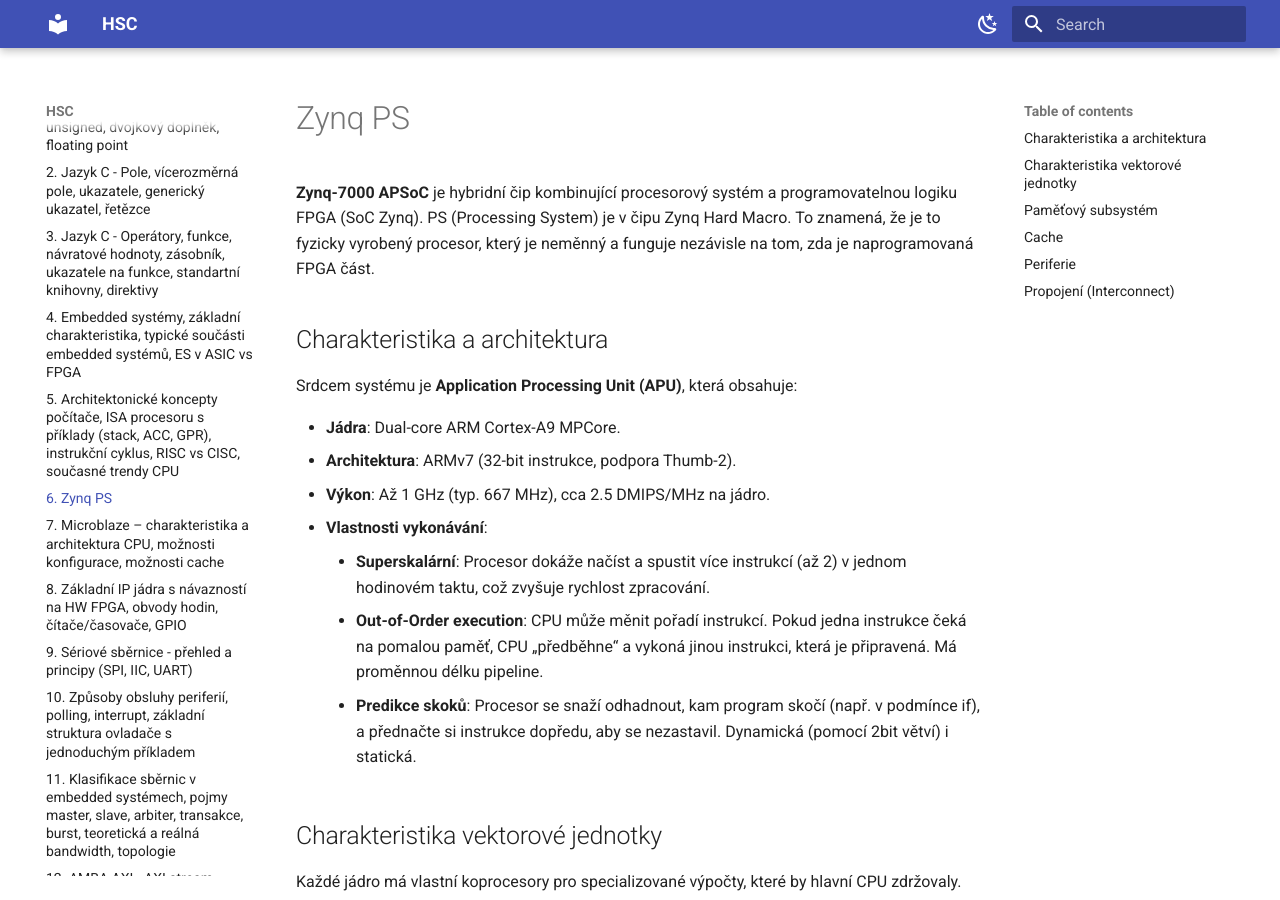
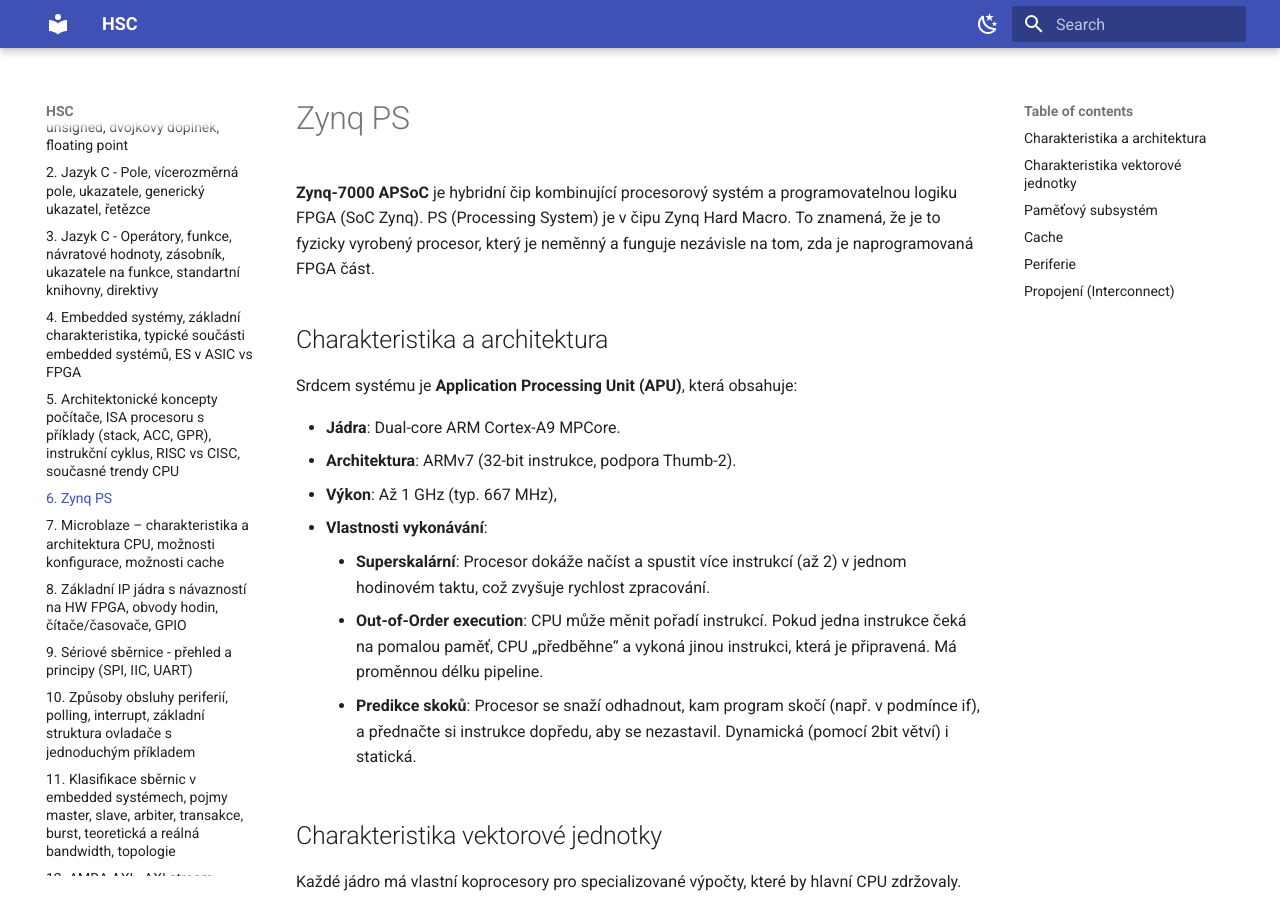
Before and after one commit to jakubklimo/HSC, an MkDocs documentation site: the page built from docs/HSC_6.md, in a window 1280 px wide and 900 px high. Built offline with MkDocs 1.6.1 and Material for MkDocs 9.7.7, drawn with Linux system fonts in a browser that asks for light colours.

Commit message:
Update HSC_6.md

```diff
--- a/docs/HSC_6.md
+++ b/docs/HSC_6.md
@@ -8,7 +8,7 @@
 
 - **Jádra**: Dual-core ARM Cortex-A9 MPCore.
 - **Architektura**: ARMv7 (32-bit instrukce, podpora Thumb-2).
-- **Výkon**: Až 1 GHz (typ. 667 MHz), cca 2.5 DMIPS/MHz na jádro.
+- **Výkon**: Až 1 GHz (typ. 667 MHz),
 - **Vlastnosti vykonávání**:
     - **Superskalární**: Procesor dokáže načíst a spustit více instrukcí (až 2) v jednom hodinovém taktu, což zvyšuje rychlost zpracování.
     - **Out-of-Order execution**: CPU může měnit pořadí instrukcí. Pokud jedna instrukce čeká na pomalou paměť, CPU „předběhne“ a vykoná jinou instrukci, která je připravená. Má proměnnou délku pipeline.
```
